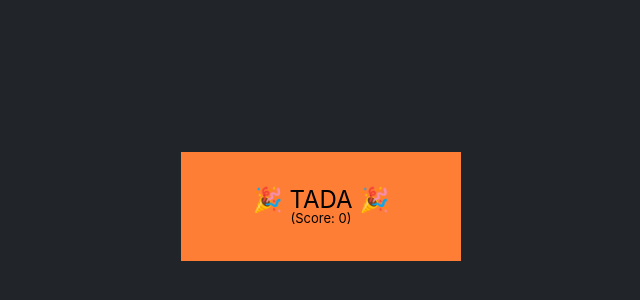
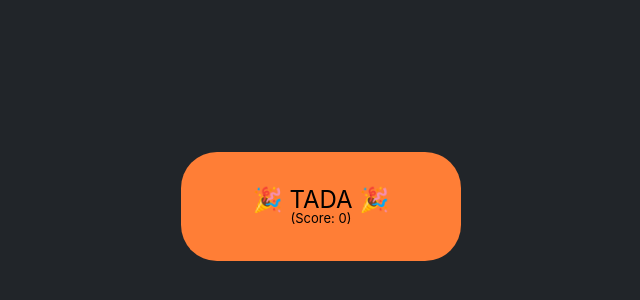
Before and after one commit to kanziw/tadamoa, a React (Create React App) app: page / in a window 1280 px wide. Shown: the part 194-494 px from the top of the page, without its empty margins (319-959 px from the left). Built offline with nearby package versions, Linux system fonts and the light colour scheme; a web font is replaced by a local one.

Commit message:
Round button

```diff
--- a/src/App.tsx
+++ b/src/App.tsx
@@ -11,7 +11,8 @@ const styles: Record<string, CSSProperties> = {
   button: {
     padding: '1.5em 3em',
     background: '#FF7E36',
-    fontSize: 'x-large'
+    fontSize: 'x-large',
+    borderRadius: '1.5em'
   },
   score: {
     fontSize: 'small',
```
